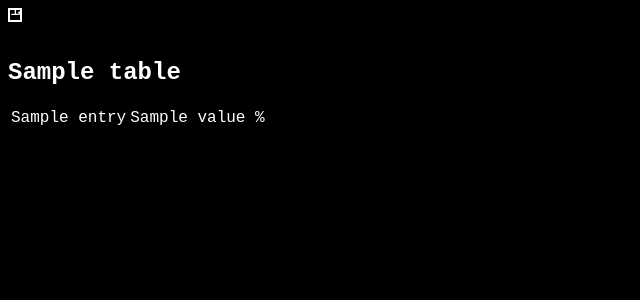
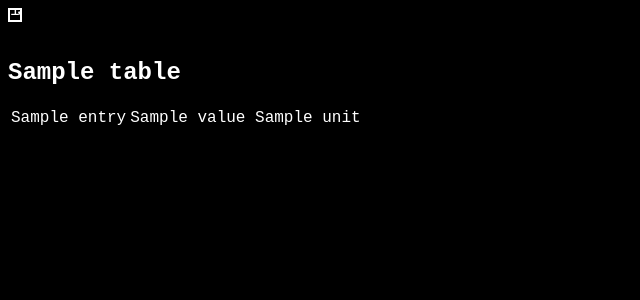
Before and after one commit to SuperKaninchen/StatsViewServer, a Flask app: template statsviewer_SuperKaninchen/templates/viewPageTemplate.jinja in a window 1280 px wide. Shown: the part 160-460 px from the top of the page, without its empty margins (0-640 px from the left). Run offline with Flask 2, Linux system fonts and the light colour scheme; the template is opened without the code that fills it: most values are stand-ins (such as "Sample title", 1, 10 or a date in 2020); parts of the project's set-up code (start-up, migrations or seed data) failed here and were passed over.

Commit message:
display table units correctly

```diff
--- a/statsviewer_SuperKaninchen/templates/viewPageTemplate.jinja
+++ b/statsviewer_SuperKaninchen/templates/viewPageTemplate.jinja
@@ -87,7 +87,7 @@
 
                         <tr>
                             <td>{{ label }}</td>
-                            <td>{{ value }} %</td>
+                            <td>{{ value }} {{ table.unit }}</td>
                         </tr>
 
                     {% endfor %}
--- a/statsviewer_SuperKaninchen/wsgi.py
+++ b/statsviewer_SuperKaninchen/wsgi.py
@@ -80,10 +80,12 @@ def fetchTablesFromTracker():
 
     tables.append({
         "title": "Total CPU times",
+        "unit": "seconds",
         "entries": stats.total_times
     })
     tables.append({
         "title": "CPU times since last update",
+        "unit": "seconds",
         "entries": stats.diff_times
     })
 
@@ -93,6 +95,7 @@ def fetchTablesFromTracker():
         print(temps[temp_source])
         tables.append({
             "title": "Temperature Sensor " + temp_source,
+            "unit": "degrees Celsius",
             "entries": temps[temp_source]
         })
 
```
